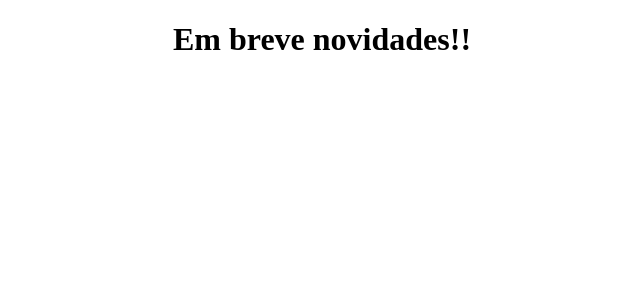
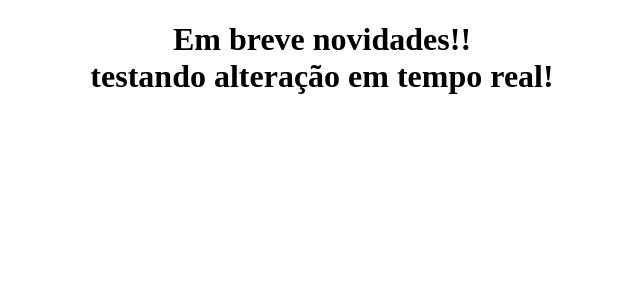
Before and after one commit to patocg/firstproject, a Next.js app: page / in a window 1280 px wide. Shown: the top 300 px of the page, without its empty margins (318-958 px from the left). Built offline with nearby package versions, Linux system fonts and the light colour scheme.

Commit message:
alterado o texto da pagina em construção index.js

```diff
--- a/pages/index.js
+++ b/pages/index.js
@@ -3,8 +3,14 @@ function Home() {
     <h1>
       <title>Em construção</title>
       <center>Em breve novidades!!</center>
+      <center>testando alteração em tempo real!</center>
     </h1>
   );
 }
 
+function adon(){
+console.log("testando")
+
+};
+
 export default Home;
```
Also changed, not shown: 1 other file (tests, documents, lock files or other folders).
